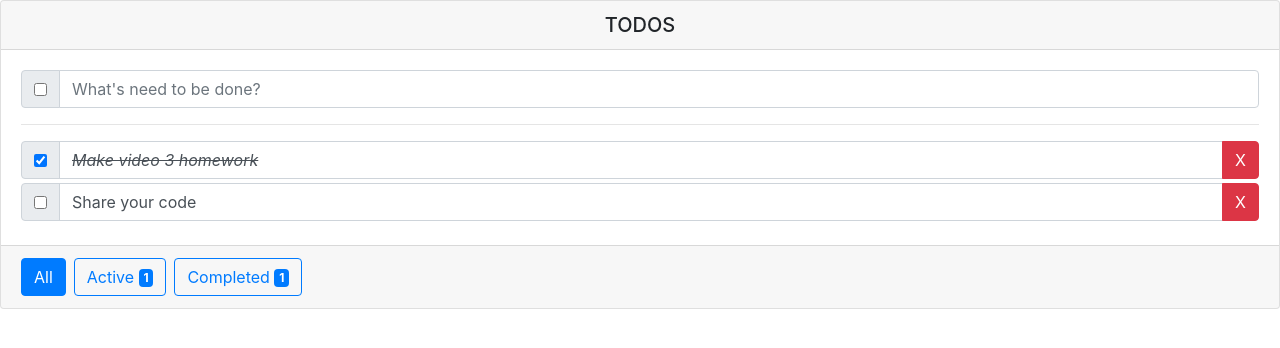
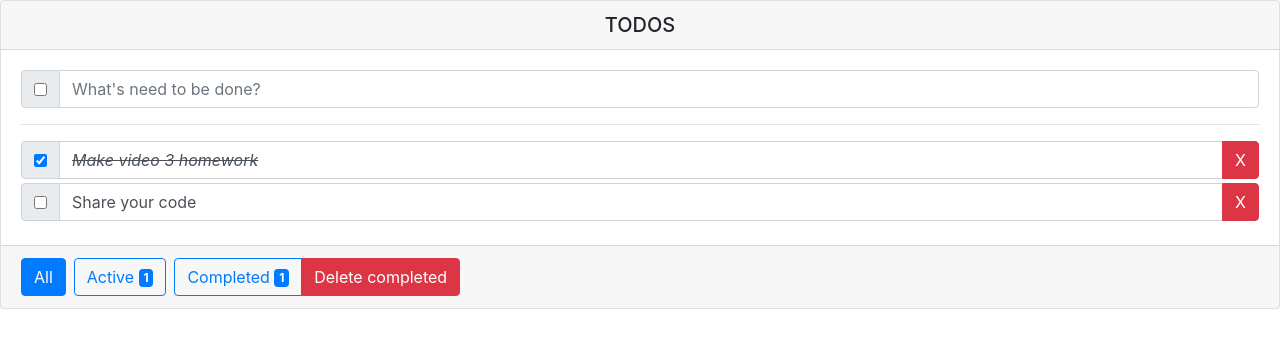
Before and after one commit to deinsandbox/bootcamp-todo3-homework, an Angular app: page / in a window 1280 px wide. Shown: the top 348 px of the page. Built offline with nearby package versions, Linux system fonts and the light colour scheme.

Commit message:
Delete button fix

```diff
--- a/src/app/app.component.html
+++ b/src/app/app.component.html
@@ -56,7 +56,7 @@
         </button>
         <button type="button"
           class="btn btn-danger"
-          *ngIf="filter === statusEnum.Completed && tasks.length > 0"
+          *ngIf="(tasks | count:true) > 0"
           (click)="onClearCompleted()">Delete completed</button>
       </div>
     </div>
--- a/src/app/app.component.ts
+++ b/src/app/app.component.ts
@@ -60,6 +60,8 @@ export class AppComponent {
   onClearCompleted(): void {
     this.tasks = this.tasks.filter((task) => task.status === false);
     this.onFilter(this.filter);
-    this.filter = Status.All;
+    if (this.tasks.length <= 0) {
+      this.filter = Status.All;
+    }
   }
 }
```
